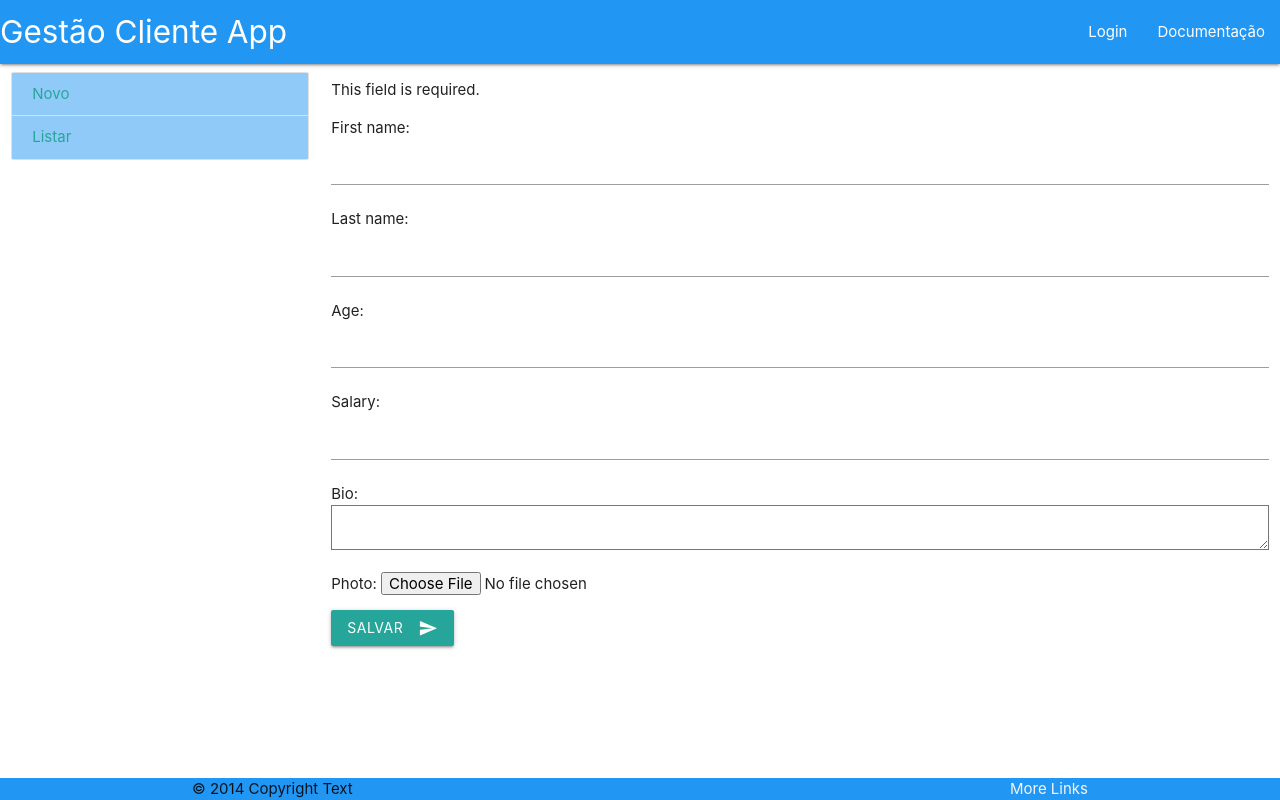
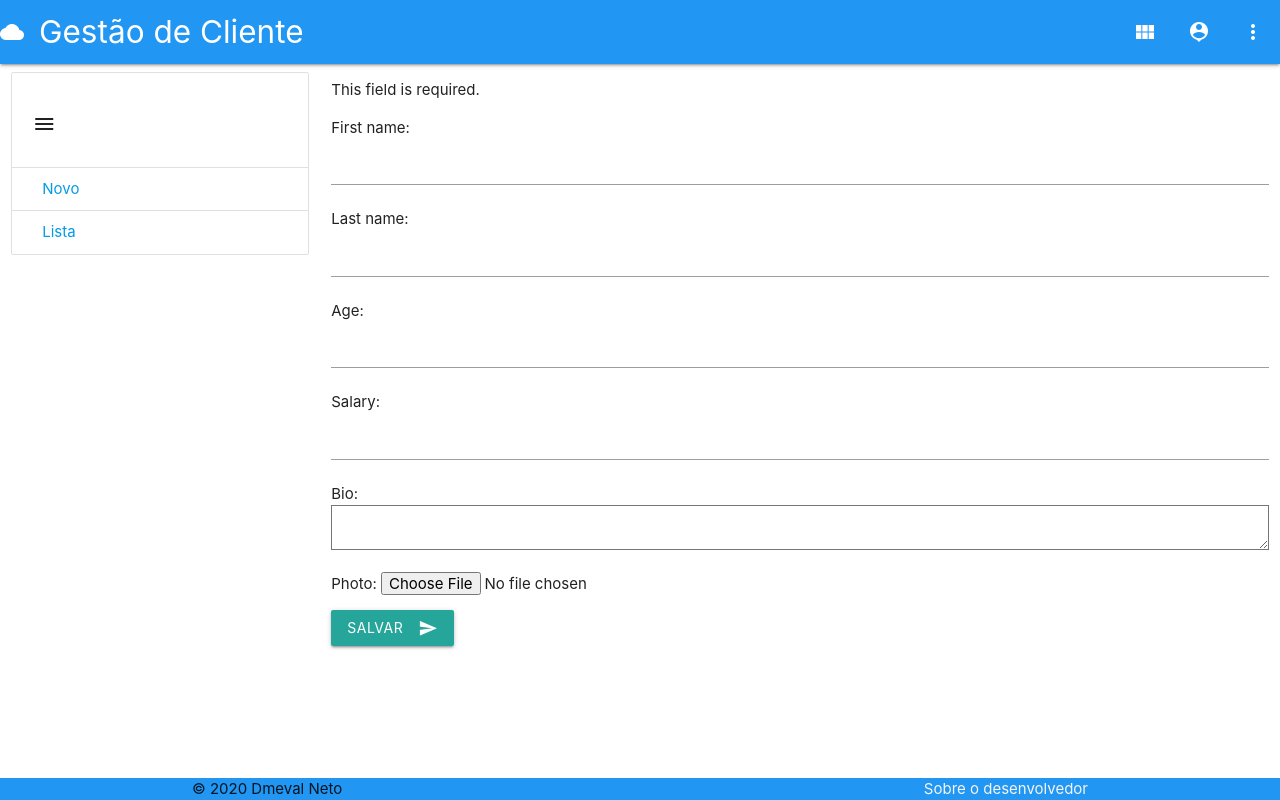
Before and after one commit to dnetochaves/django2.0, a Django app: page /clientes/new in a window 1280 px wide. Run offline with Django 3.2, Linux system fonts and the light colour scheme.

Commit message:
Pequeno ajuste leyout

```diff
--- a/templates/base.html
+++ b/templates/base.html
@@ -15,10 +15,11 @@
    <div class="navbar-fixed">
         <nav>
           <div class="nav-wrapper blue">
-            <a href="#!" class="brand-logo">Gestão Cliente App</a>
+            <a href="#!" class="brand-logo"><i class="material-icons">cloud</i>Gestão de Cliente</a>
             <ul class="right hide-on-med-and-down">
-              <li><a href="sass.html">Login</a></li>
-              <li><a href="badges.html">Documentação</a></li>
+              <li><a href="badges.html"><i class="material-icons">view_module</i></a></li>
+              <li><a href="collapsible.html"><i class="material-icons">person_pin</i></a></li>
+              <li><a href="mobile.html"><i class="material-icons">more_vert</i></a></li>
             </ul>
           </div>
         </nav>
@@ -56,8 +57,8 @@
 
         <div class="footer-copyright blue" style="position:fixed;bottom:0;left:0;width:100%;">
           <div class="container">
-          © 2014 Copyright Text
-          <a class="grey-text text-lighten-4 right" href="#!">More Links</a>
+          © 2020 Dmeval Neto
+          <a class="grey-text text-lighten-4 right" href="#!">Sobre o desenvolvedor</a>
           </div>
         </div>
 </body>
--- a/templates/navigation.html
+++ b/templates/navigation.html
@@ -1,4 +1,5 @@
-<div class="collection">
-    <a href="{% url 'new' %}" class="collection-item blue lighten-3">Novo</a>
-    <a href="{% url 'list_clientes' %}" class="collection-item blue lighten-3">Listar</a>
-  </div>
+<ul class="collection with-header">
+  <li class="collection-header"><h4><i class="Medium material-icons">menu</i></h4></li>
+  <li class="collection-item"><a href="{% url 'new' %}">Novo</a></li>
+  <li class="collection-item"><a href="{% url 'list_clientes' %}">Lista</a></li>
+</ul>
```
